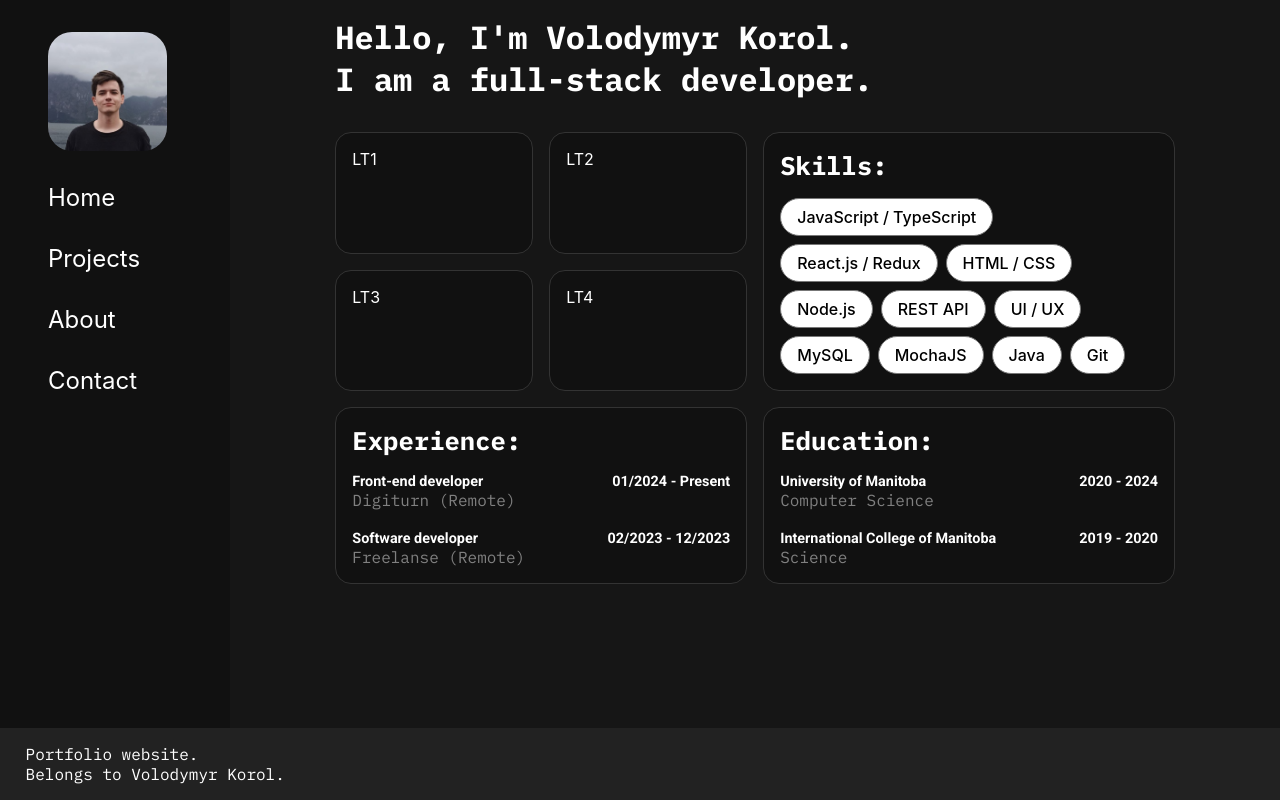
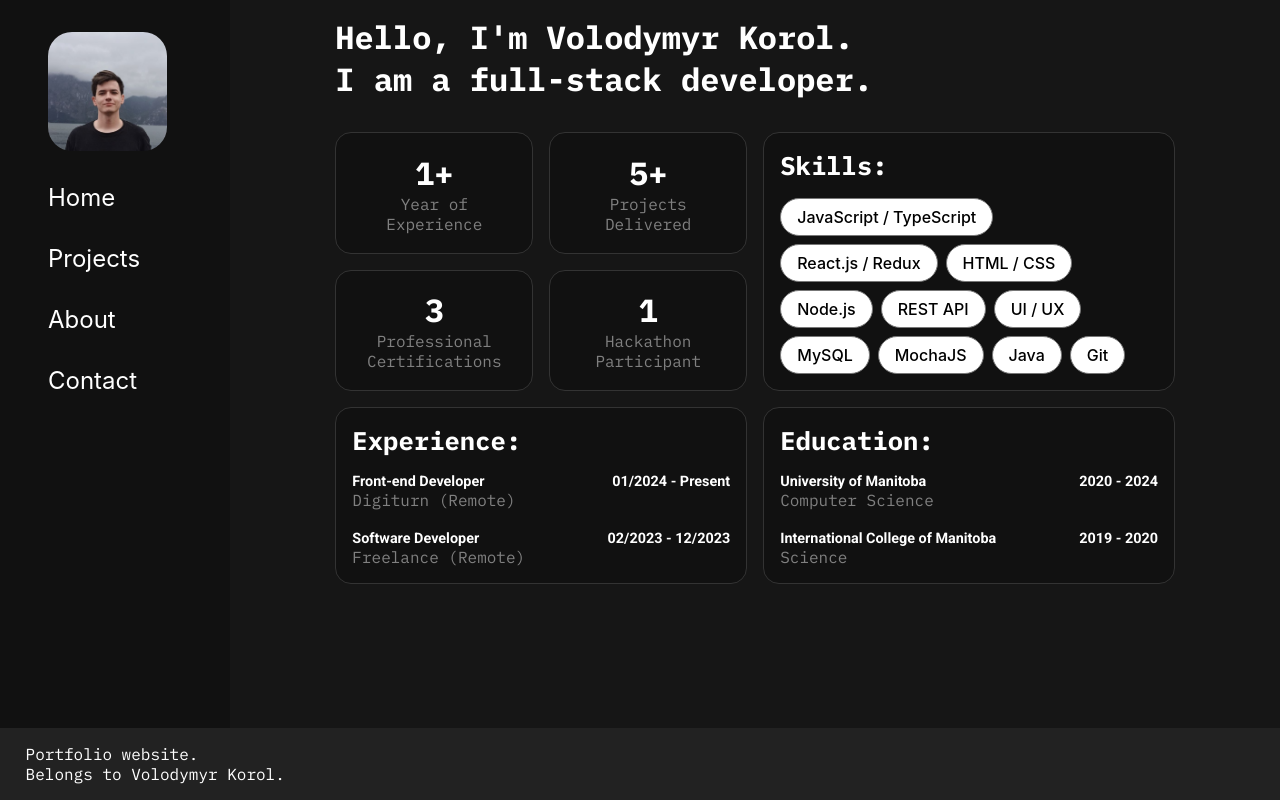
Before and after one commit to tresenish/portfolio-website, a React (Create React App) app: page / in a window 1280 px wide. Built offline with nearby package versions, Linux system fonts and the light colour scheme.

Commit message:
Home page stats finished

```diff
--- a/src/componentStyle/Home.css
+++ b/src/componentStyle/Home.css
@@ -1,10 +1,11 @@
-h1.home{
+h1.home {
     color: #fff;
     font-family: "IBM Plex Mono", monospace;
     margin: 1rem 0 0 0;
     padding-left: 10%;
     font-size: 2rem;
 }
+
 .homeGrid {
     display: grid;
     grid-template-rows: auto auto;
@@ -22,6 +23,25 @@ h1.home{
 .card.small {
     padding: 1rem;
     border: 1px solid #333;
+    display: flex;
+    flex-direction: column;
+    align-items: center;
+    justify-content: center;
+    text-align: center;
+}
+
+.card.small h3 {
+    font-size: 2rem;
+    margin: 0;
+    font-family: "IBM Plex Mono", monospace;
+}
+
+.card.small p {
+    font-size: 1rem;
+    margin: 0;
+    color: gray;
+    font-family: "IBM Plex Mono", monospace;
+
 }
 
 .card {
@@ -46,9 +66,8 @@ h1.home{
 .card.big.LB {
     padding: 1rem;
 }
+
 div.skills {
-    /* display: flex; */
-    /* justify-content: center; */
     gap: 1rem;
 }
 
@@ -70,6 +89,7 @@ li.skills {
     border-radius: 3rem;
     text-align: center;
 }
+
 h2.h2Card {
     font-family: "IBM Plex Mono", monospace;
     font-size: 1.6rem;
@@ -83,49 +103,55 @@ h3.h3Card {
     justify-content: space-between;
     align-items: center;
 }
-span.university{
+
+span.university {
     text-wrap: nowrap;
 }
+
 span.major {
     color: grey;
     font-family: "IBM Plex Mono", monospace;
-
 }
 
 span.year {
     text-wrap: nowrap;
 }
 
-
 @media only screen and (max-width: 1660px) {
     h3.h3Card {
         font-size: 0.9rem;
     }
 }
+
 @media only screen and (max-width: 800px) {
-    h1.home{
+    h1.home {
         padding-left: 5%;
     }
+
     .homeGrid {
         display: flex;
         flex-wrap: wrap;
         flex-direction: column;
         width: 90%;
     }
+
     h3.h3Card {
         font-size: 1.3rem;
     }
-  }
-  @media only screen and (max-width: 600px) {
-    h1.home{
+}
+
+@media only screen and (max-width: 600px) {
+    h1.home {
         font-size: 1.8rem;
     }
+
     h3.h3Card {
         font-size: 1rem;
     }
-  }
-  @media only screen and (max-width: 400px) {
+}
+
+@media only screen and (max-width: 400px) {
     h3.h3Card {
         font-size: 0.9rem;
     }
-  }
+}
--- a/src/components/Home.js
+++ b/src/components/Home.js
@@ -8,10 +8,22 @@ export default function Home() {
       I am a full-stack developer.</h1>
       <div className="homeGrid">
         <section className="card LT">
-          <div className="card small LT1">LT1</div>
-          <div className="card small LT2">LT2</div>
-          <div className="card small LT3">LT3</div>
-          <div className="card small LT4">LT4</div>
+          <div className="card small LT1">
+            <h3 className="hSmall">1+ </h3>
+            <p>Year of Experience</p>
+          </div>
+          <div className="card small LT2">
+            <h3 className="hSmall">5+ </h3>
+            <p>Projects Delivered</p>
+          </div>
+          <div className="card small LT3">
+            <h3 className="hSmall">3</h3>
+            <p>Professional Certifications</p>
+          </div>
+          <div className="card small LT4">
+            <h3 className="hSmall">1</h3>
+            <p>Hackathon Participant</p>
+          </div>
         </section>
 
         <section className="card big LB">
@@ -34,7 +46,7 @@ export default function Home() {
         <section className="card big RB">
           <h2 className="h2Card">Experience: </h2>
           <h3 className="h3Card">
-            <span className="university">Front-end developer </span>
+            <span className="university">Front-end Developer </span>
             <span className="year">01/2024 - Present</span>
           </h3>
           <span className="major">Digiturn (Remote)</span>
@@ -42,10 +54,10 @@ export default function Home() {
           <br/>
           <br/>
           <h3 className="h3Card">
-            <span className="university">Software developer</span>
+            <span className="university">Software Developer</span>
             <span className="year">02/2023 - 12/2023</span>
           </h3>
-          <span className="major">Freelanse (Remote)</span>
+          <span className="major">Freelance (Remote)</span>
 
         </section>
         <section className="card big RT">
```
